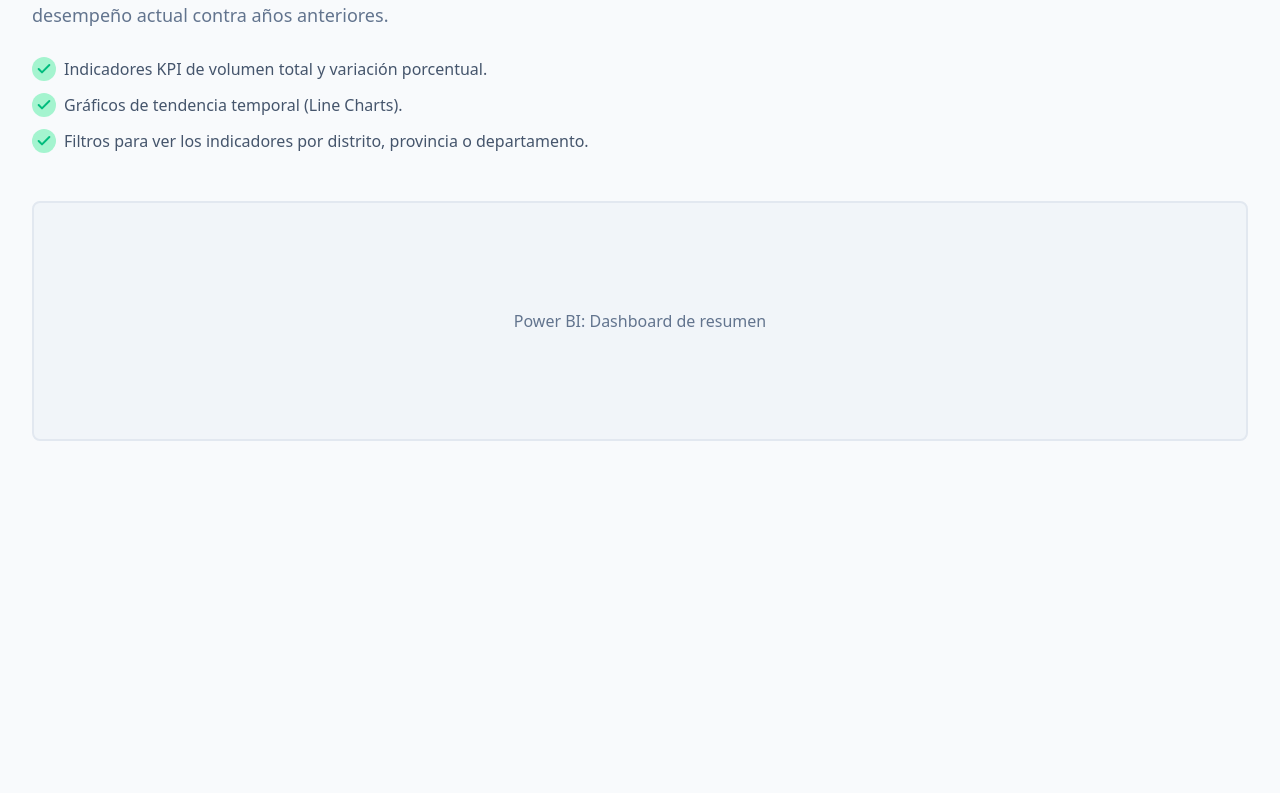
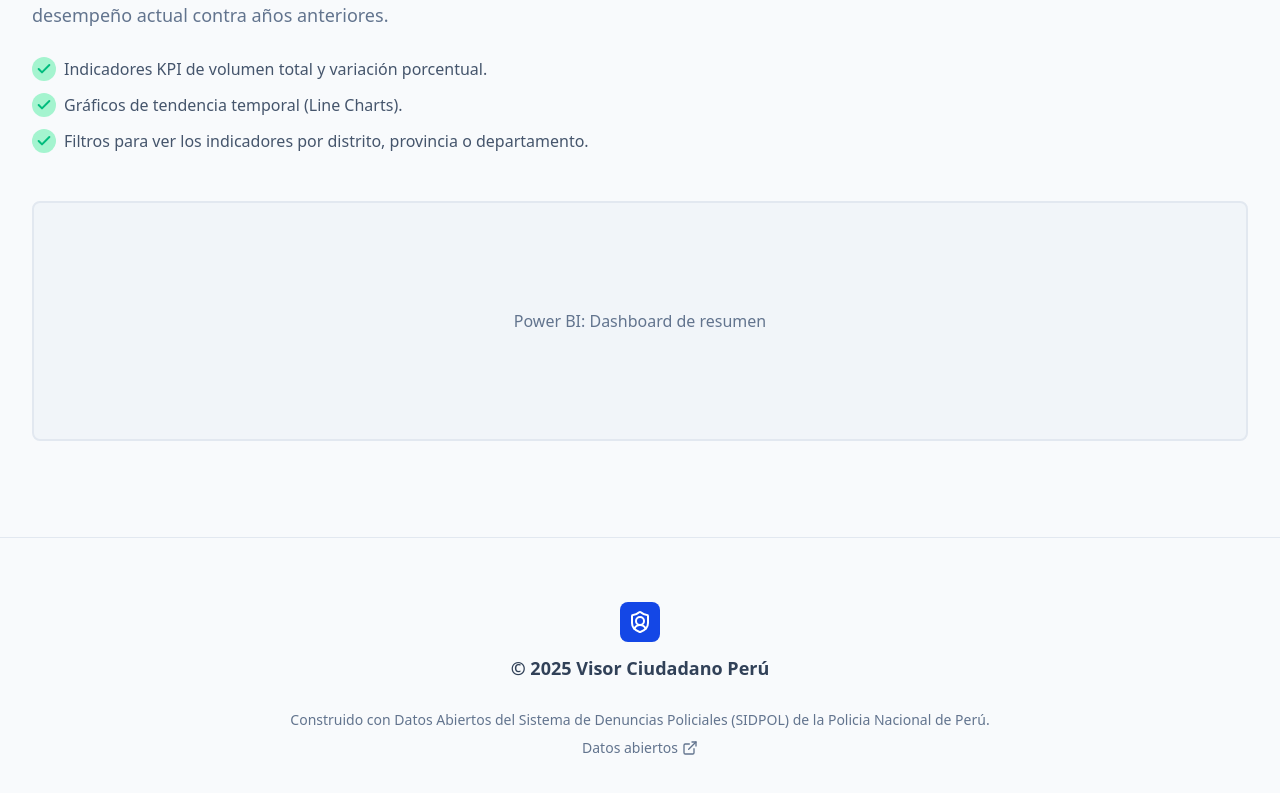
Before and after one commit to huderdcv/visor-ciudadano-peru, a Next.js app: page / in a window 1280 px wide. Shown: the part 1127-1920 px from the top of the page. Before the commit the page ends 1680 px from the top, so only its background shows below. Built offline with nearby package versions, Linux system fonts and the light colour scheme.

Commit message:
feat: add footer

```diff
--- a/src/app/page.tsx
+++ b/src/app/page.tsx
@@ -1,4 +1,5 @@
 import { HeroSection } from '../features/landing/components/HeroSection';
+import { LandingFooter } from '../features/landing/components/LandingFooter';
 import { LandingNavbar } from '../features/landing/components/LandingNavbar';
 import { SummarySection } from '../features/landing/components/SummarySection';
 
@@ -11,6 +12,7 @@ export default function Home() {
         <HeroSection />
         <SummarySection />
       </main>
+      <LandingFooter />
     </>
   );
 }
--- /dev/null
+++ b/src/features/landing/components/LandingFooter.tsx
@@ -0,0 +1,27 @@
+import { ExternalLink, ShieldUser } from 'lucide-react';
+import Link from 'next/link';
+import React from 'react';
+
+export const LandingFooter = () => {
+  return (
+    <footer className="flex flex-col items-center py-16 px-9">
+      <Link href={'/'} className="flex gap-2 items-center group ">
+        <ShieldUser className="bg-blue-700 text-white  w-10 h-10 p-2 rounded-lg group-hover:bg-blue-800 transition-all duration-300 mb-3" />
+      </Link>
+      <p className="text-lg text-slate-700 mb-7 font-semibold dark:text-slate-300">
+        &copy; 2025 Visor Ciudadano Perú
+      </p>
+      <p className=" text-center text-slate-500 dark:text-slate-400 text-sm mb-2">
+        Construido con Datos Abiertos del Sistema de Denuncias Policiales
+        (SIDPOL) de la Policia Nacional de Perú.
+      </p>
+      <Link
+        target="_blank"
+        href={`https://www.datosabiertos.gob.pe/dataset/denuncias-policiales/resource/64c01d53-4402-4e5a-936a-4bce5b3d1008`}
+        className="flex items-center gap-1 text-slate-500 dark:text-slate-400 text-sm hover:text-blue-400 transition-all duration-300"
+      >
+        <span>Datos abiertos</span> <ExternalLink className="w-4 h-4" />
+      </Link>
+    </footer>
+  );
+};
--- a/src/features/landing/components/SummarySection.tsx
+++ b/src/features/landing/components/SummarySection.tsx
@@ -5,7 +5,7 @@ export const SummarySection = () => {
   return (
     <section
       id="resumen"
-      className="px-8 max-w-7xl w-full mx-auto h-screen pt-24"
+      className="px-8 max-w-7xl w-full mx-auto pt-24 pb-24 border-b border-slate-200 dark:border-slate-800"
     >
       <header>
         <div className="w-12 h-12 flex items-center justify-center rounded-lg bg-slate-200 dark:bg-slate-800 dark:border dark:border-slate-500 mb-8">
```
